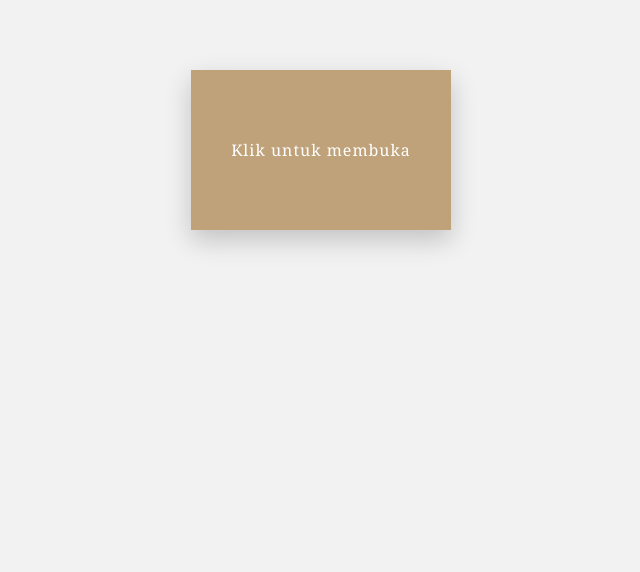
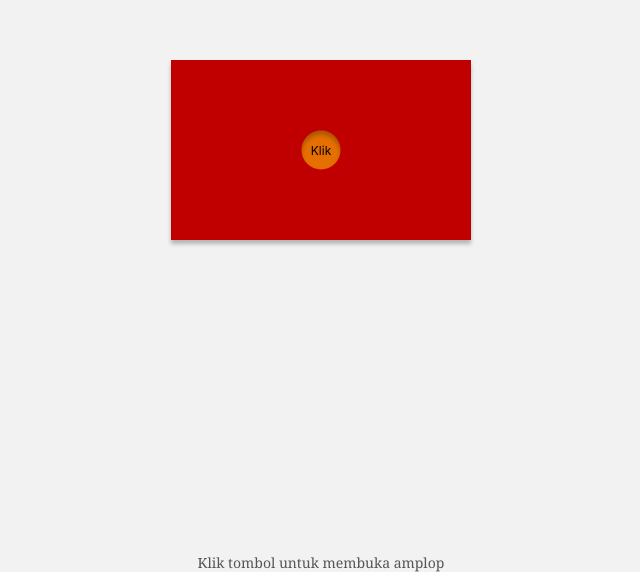
Before and after one commit to Elcand/xmas25.github.io, a plain HTML site: page index.html in a window 1280 px wide. Shown: the part 258-830 px from the top of the page, without its empty margins (319-959 px from the left). Drawn offline with Linux system fonts and the light colour scheme.

Commit message:
feat: update  style

```diff
--- a/index.html
+++ b/index.html
@@ -1,28 +1,33 @@
 <!DOCTYPE html>
 <html lang="id">
+
 <head>
   <meta charset="UTF-8" />
   <title>Ucapan Natal</title>
   <link rel="stylesheet" href="style.css" />
 </head>
+
 <body>
 
   <div class="amplop" id="amplop">
-  <p>Klik untuk membuka</p>
+    <div class="amplop-content">
+      <h2>Selamat!</h2>
+      <p>Anda telah membuka amplop merah ini.</p>
     </div>
+    <div class="klik-button" id="klikButton">
+      <span>Klik</span>
+    </div>
+  </div>
+  <div class="additional-text">Klik tombol untuk membuka amplop</div>
 
   <div class="undangan hidden" id="undangan">
     <p class="pembuka">Dengan penuh syukur,</p>
-
     <h1>Selamat Natal</h1>
-
     <p class="isi" id="isi"></p>
-
     <p class="penutup">
       Kiranya damai turun perlahan,<br>
       dan kasih menetap lebih lama dari ragu.
     </p>
-
     <p class="ttd">
       Dengan kasih,<br>
       <span id="pengirim"></span>
@@ -31,4 +36,5 @@
 
   <script src="script.js"></script>
 </body>
+
 </html>
--- a/style.css
+++ b/style.css
@@ -9,25 +9,108 @@ body {
 
 /* Amplop */
 .amplop {
-  width: 260px;
-  height: 160px;
-  background: #bfa27a;
-  color: white;
+  position: absolute;
+  width: 300px;
+  height: 180px;
+  background: #c00000;
+  box-shadow: 0px 4px 4px rgba(0, 0, 0, 0.25);
+  cursor: pointer;
+  transition: transform 0.3s ease;
+}
+
+/* Flap amplop (segitiga atas) */
+.amplop::before {
+  content: "";
+  position: absolute;
+  top: 0;
+  left: 0;
+  width: 0;
+  height: 0;
+  border-left: 150px solid transparent;
+  border-right: 150px solid transparent;
+  border-top: 115px solid #c00000;
+  transform-origin: top;
+  transition: transform 0.5s ease;
+}
+
+/* Efek saat amplop dibuka */
+.amplop.open::before {
+  transform: rotateX(180deg);
+}
+
+/* Tombol Klik */
+.klik-button {
+  position: absolute;
+  width: 39px;
+  height: 39px;
+  background: #e56f00;
+  border-radius: 50%;
   display: flex;
   justify-content: center;
   align-items: center;
+  top: 50%;
+  left: 50%;
+  transform: translate(-50%, -50%);
+  box-shadow: inset 0px 4px 4px rgba(0, 0, 0, 0.25);
   cursor: pointer;
-  letter-spacing: 1px;
-  box-shadow: 0 10px 25px rgba(0,0,0,0.2);
+  z-index: 10;
+  transition: all 0.3s ease;
+}
+
+.klik-button:hover {
+  background: #ff8c00;
+  transform: translate(-50%, -50%) scale(1.1);
+}
+
+.klik-button span {
+  font-family: "Inter", sans-serif;
+  font-style: normal;
+  font-weight: 400;
+  font-size: 12px;
+  line-height: 15px;
+  color: #000000;
+}
+
+/* Isi amplop (tersembunyi saat tertutup) */
+.amplop-content {
+  position: absolute;
+  width: 280px;
+  height: 160px;
+  background: white;
+  top: 10px;
+  left: 10px;
+  padding: 20px;
+  box-sizing: border-box;
+  opacity: 0;
+  transform: translateY(20px);
+  transition: all 0.5s ease;
+  z-index: 5;
+}
+
+.amplop.open .amplop-content {
+  opacity: 1;
+  transform: translateY(0);
+}
+
+/* Teks tambahan */
+.additional-text {
+  position: absolute;
+  bottom: -30px;
+  width: 100%;
+  text-align: center;
+  font-size: 14px;
+  color: #555;
 }
 
 /* Surat */
 .undangan {
   width: 420px;
   padding: 40px 30px;
-  background: #fffdf8;
+  background-image: url('bg-paper.jpg');
+  object-fit: cover ;
   text-align: center;
-  box-shadow: 0 15px 35px rgba(0,0,0,0.2);
+  box-shadow: inset;
+  color: white;
 }
 
 .hidden {
@@ -37,14 +120,17 @@ body {
 h1 {
   letter-spacing: 3px;
   margin-bottom: 20px;
+  color: white;
 }
 
 .isi {
   line-height: 1.8;
   min-height: 120px;
   margin-bottom: 30px;
+  color: white;
 }
 
 .ttd span {
   font-weight: bold;
+  color: white;
 }
```
Also changed, not shown: bg-paper.jpg (added). Lines whose indentation alone changed are shown as unchanged.
